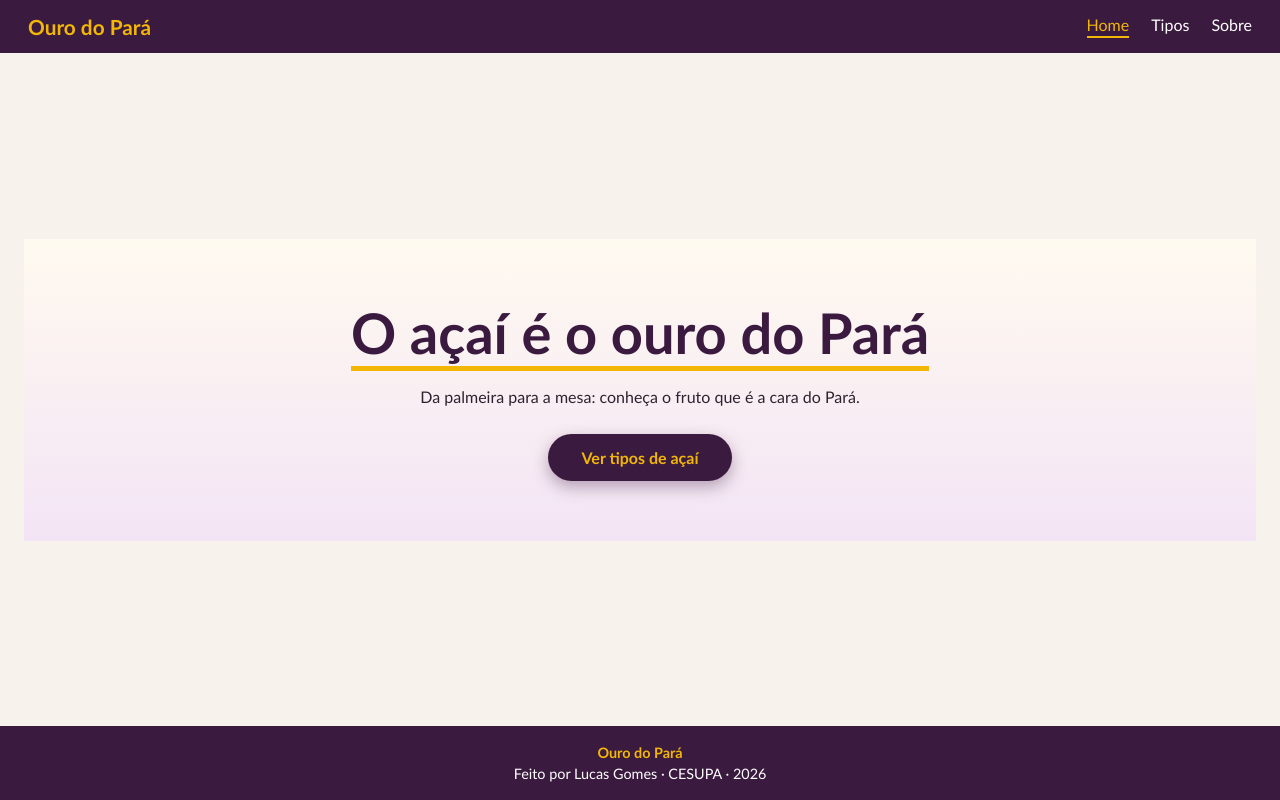
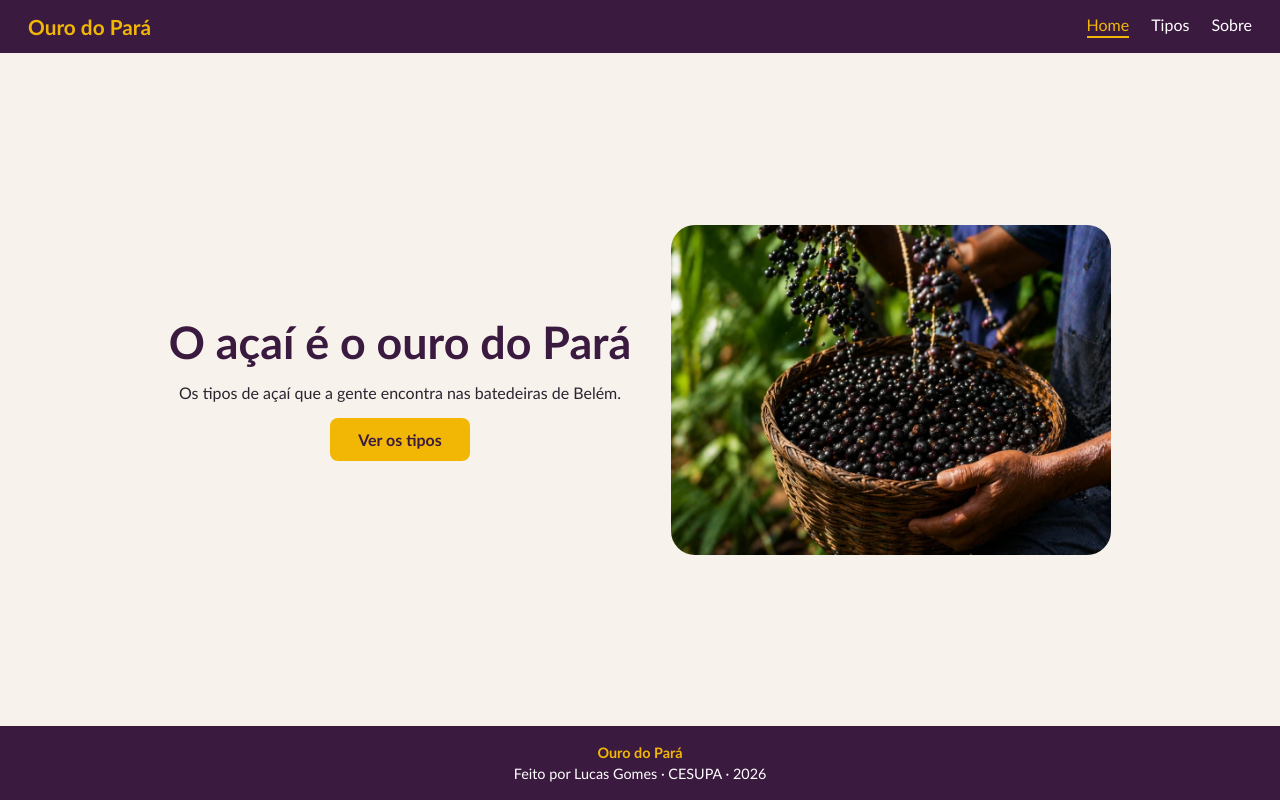
Before and after one commit to lucasqgomes07-commit/ouro-do-para, a JavaScript app: page / in a window 1280 px wide. Built offline with nearby package versions, Linux system fonts and the light colour scheme.

Commit message:
Add files via upload

```diff
--- a/src/pages/Home/Home.js
+++ b/src/pages/Home/Home.js
@@ -1,13 +1,17 @@
 import { Link } from 'react-router-dom';
+import foto from '../../assets/colheita.webp';
 import styles from './Home.module.css';
 
 function Home() {
   return (
-    <main className={styles.home}>
-      <h1 className={styles.titulo}>O açaí é o ouro do Pará</h1>
-      <p>Da palmeira para a mesa: conheça o fruto que é a cara do Pará.</p>
-      <Link to="/catalogo" className={styles.botao}>Ver tipos de açaí</Link>
-    </main>
+    <section className={styles.inicio}>
+      <div className={styles.texto}>
+        <h1 className={styles.chamada}>O açaí é o ouro do Pará</h1>
+        <p>Os tipos de açaí que a gente encontra nas batedeiras de Belém.</p>
+        <Link to="/tipos" className={styles.acao}>Ver os tipos</Link>
+      </div>
+      <img src={foto} alt="Cesto com açaí colhido" className={styles.foto} />
+    </section>
   );
 }
 
--- a/src/pages/Home/Home.module.css
+++ b/src/pages/Home/Home.module.css
@@ -1,33 +1,41 @@
-.home {
-  flex: 1;
+.inicio {
+  display: flex;
+  flex-wrap: wrap;
+  align-items: center;
+  justify-content: center;
+  gap: 40px;
+  max-width: 1000px;
+}
+
+.texto {
+  flex: 1 1 320px;
   display: flex;
   flex-direction: column;
-  justify-content: center;
   align-items: center;
-  padding: 60px 20px;
+  gap: 16px;
   text-align: center;
-  background: linear-gradient(180deg, #fffaf0, #f3e4f5);
 }
 
-.titulo {
-  margin-bottom: 16px;
-  font-size: 56px;
+.chamada {
+  font-size: 2.8rem;
+  line-height: 1.1;
   color: #3b1a40;
-  border-bottom: 5px solid #f2b705;
 }
 
-.botao {
-  margin-top: 28px;
-  padding: 14px 34px;
-  background-color: #3b1a40;
-  color: #f2b705;
+.acao {
+  padding: 12px 28px;
+  border-radius: 8px;
+  background-color: #f2b705;
+  color: #3b1a40;
   font-weight: bold;
   text-decoration: none;
-  border-radius: 30px;
-  box-shadow: 0 6px 16px rgba(59, 26, 64, 0.35);
-  transition: transform 0.3s;
 }
 
-.botao:hover {
-  transform: translateY(-4px);
+.foto {
+  flex: 1 1 320px;
+  width: 100%;
+  max-width: 440px;
+  aspect-ratio: 4 / 3;
+  object-fit: cover;
+  border-radius: 24px;
 }
```
